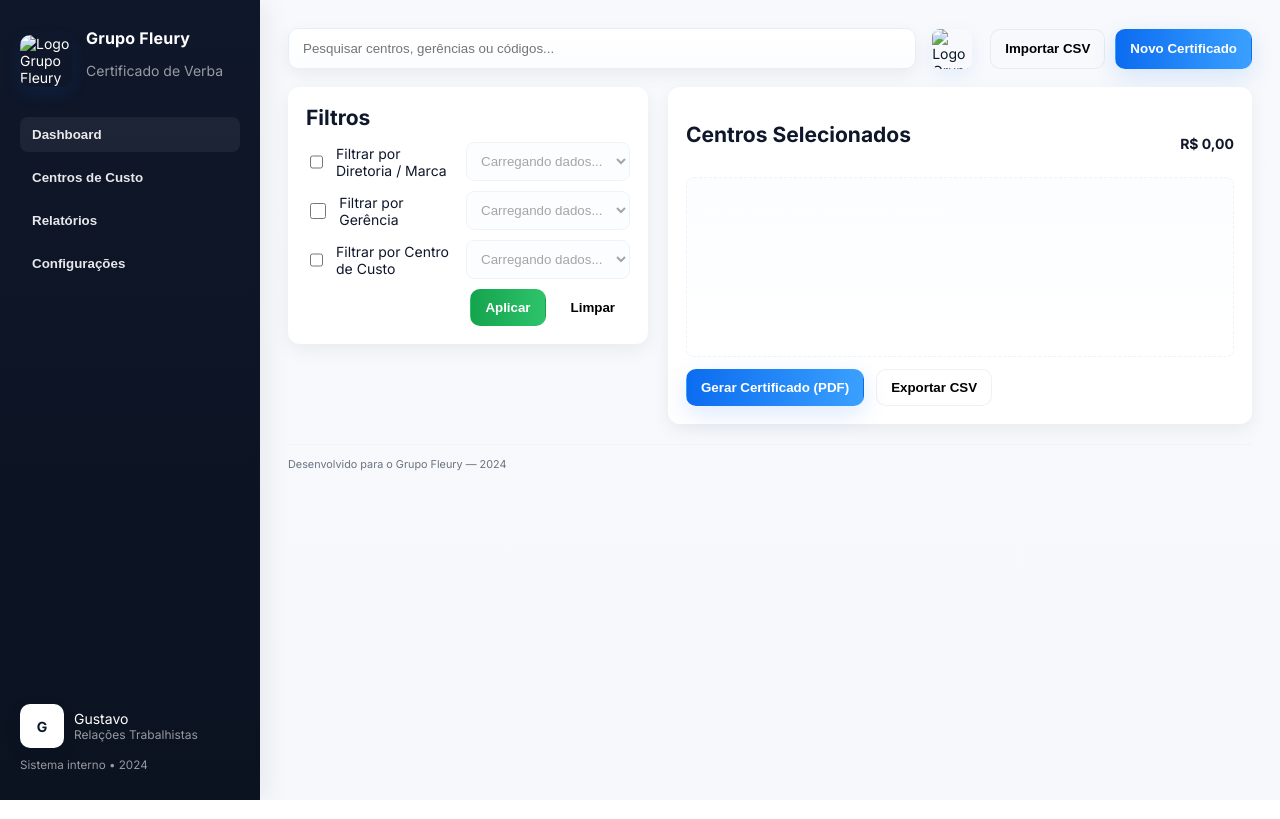
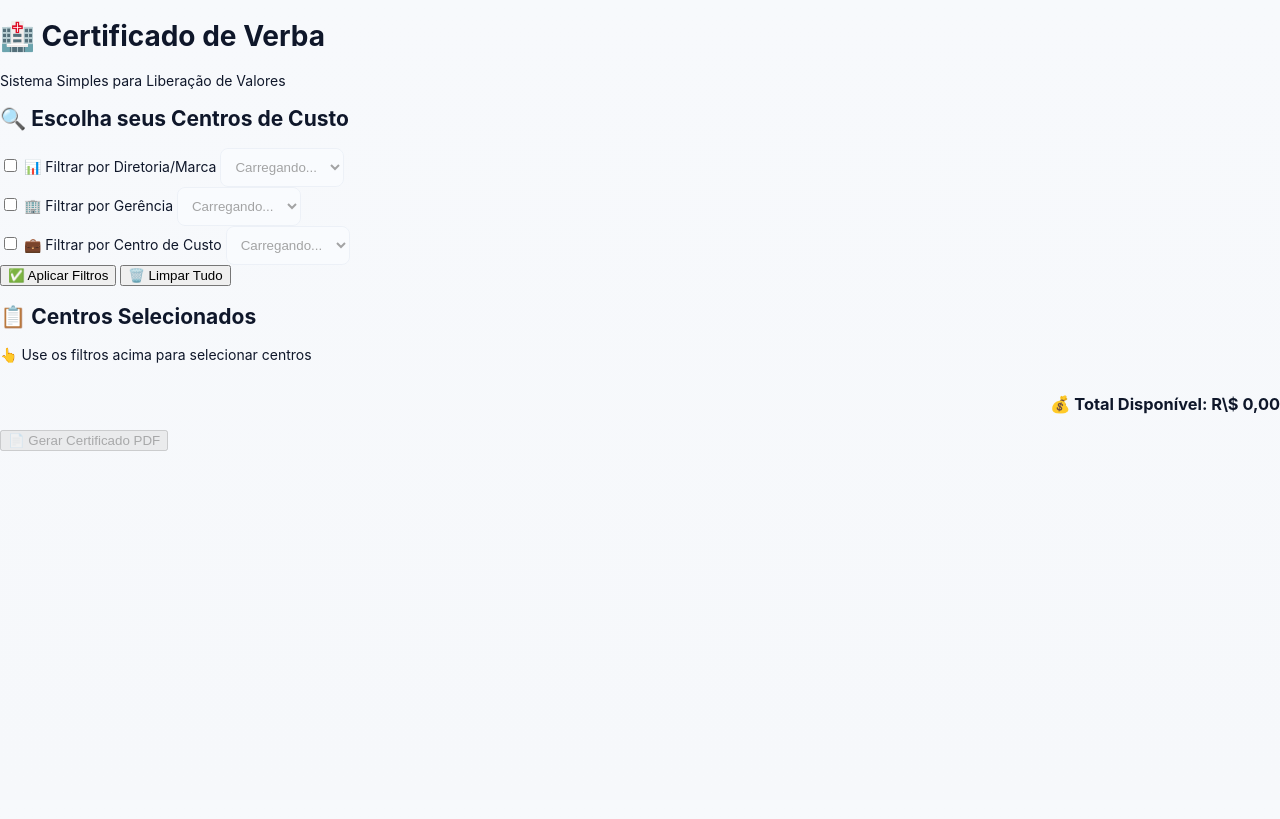
Before and after one commit to gamorimgf/certificado-verba-, a plain HTML site: page index.html in a window 1280 px wide. Drawn offline with nearby package versions, Linux system fonts and the light colour scheme; a script that the page names is missing.

Commit message:
Voltando versão inicial

```diff
--- a/index.html
+++ b/index.html
@@ -1,131 +1,79 @@
 <!DOCTYPE html>
 <html lang="pt-BR">
 <head>
-  <meta charset="UTF-8" />
-  <meta name="viewport" content="width=device-width, initial-scale=1.0"/>
-  <title>Certificado de Verba — Grupo Fleury</title>
-
-  <!-- Tipografia e ícones -->
-  <link href="https://fonts.googleapis.com/css2?family=Inter:wght@300;400;600;700;800&display=swap" rel="stylesheet">
-
-  <!-- Estilos principais -->
-  <link rel="stylesheet" href="style.css" />
+    <meta charset="UTF-8">
+    <meta name="viewport" content="width=device-width, initial-scale=1.0">
+    <title>🏥 Certificado de Verba - Grupo Fleury</title>
+    <link rel="stylesheet" href="style.css">
 </head>
 <body>
-  <div class="app">
-    <aside class="sidebar">
-      <div class="brand">
-        <!-- Adicione o arquivo de logo em assets/logo.png -->
-        <img src="assets/logo.png" alt="Logo Grupo Fleury" class="brand-logo" />
-        <div>
-          <h1>Grupo Fleury</h1>
-          <p class="muted">Certificado de Verba</p>
-        </div>
-      </div>
-
-      <nav class="nav">
-        <button class="nav-item active">Dashboard</button>
-        <button class="nav-item">Centros de Custo</button>
-        <button class="nav-item">Relatórios</button>
-        <button class="nav-item">Configurações</button>
-      </nav>
-
-      <div class="sidebar-footer">
-        <div class="manager">
-          <div class="avatar">G</div>
-          <div>
-            <div class="name">Gustavo</div>
-            <div class="muted small">Relações Trabalhistas</div>
-          </div>
-        </div>
-        <small class="muted">Sistema interno • 2024</small>
-      </div>
-    </aside>
-
-    <main class="main">
-      <header class="topbar">
-        <div class="search">
-          <input type="search" placeholder="Pesquisar centros, gerências ou códigos..." aria-label="Pesquisar"/>
-        </div>
-        <div class="top-actions">
-          <!-- Logo reduzida no topbar para reforçar marca em telas maiores -->
-          <img src="assets/logo.png" alt="Logo Grupo Fleury" class="topbar-logo" />
-          <button class="btn ghost">Importar CSV</button>
-          <button class="btn primary">Novo Certificado</button>
-        </div>
+    <div class="container">
+        <!-- CABEÇALHO BONITO -->
+        <header class="header">
+            <h1>🏥 Certificado de Verba</h1>
+            <p>Sistema Simples para Liberação de Valores</p>
         </header>
 
-      <section class="content">
-        <section class="card filters">
-          <h2>Filtros</h2>
+        <!-- ÁREA DOS FILTROS -->
+        <section class="filtros">
+            <h2>🔍 Escolha seus Centros de Custo</h2>
 
-          <div class="row">
-            <label class="checkbox">
-              <input type="checkbox" id="usarN2"/>
-              <span>Filtrar por Diretoria / Marca</span>
+            <div class="filtro-item">
+                <label>
+                    <input type="checkbox" id="usarN2">
+                    📊 Filtrar por Diretoria/Marca
                 </label>
                 <select id="listaN2" disabled>
-              <option>Carregando dados...</option>
+                    <option>Carregando...</option>
                 </select>
             </div>
 
-          <div class="row">
-            <label class="checkbox">
-              <input type="checkbox" id="usarN3"/>
-              <span>Filtrar por Gerência</span>
+            <div class="filtro-item">
+                <label>
+                    <input type="checkbox" id="usarN3">
+                    🏢 Filtrar por Gerência
                 </label>
                 <select id="listaN3" disabled>
-              <option>Carregando dados...</option>
+                    <option>Carregando...</option>
                 </select>
             </div>
 
-          <div class="row">
-            <label class="checkbox">
-              <input type="checkbox" id="usarCC"/>
-              <span>Filtrar por Centro de Custo</span>
+            <div class="filtro-item">
+                <label>
+                    <input type="checkbox" id="usarCC">
+                    💼 Filtrar por Centro de Custo
                 </label>
                 <select id="listaCC" disabled>
-              <option>Carregando dados...</option>
+                    <option>Carregando...</option>
                 </select>
             </div>
 
-          <div class="actions">
-            <button onclick="aplicarFiltros()" class="btn success">Aplicar</button>
-            <button onclick="limparTudo()" class="btn">Limpar</button>
+            <div class="botoes">
+                <button onclick="aplicarFiltros()" class="botao-verde">✅ Aplicar Filtros</button>
+                <button onclick="limparTudo()" class="botao-cinza">🗑️ Limpar Tudo</button>
             </div>
         </section>
 
-        <section class="card resultados">
-          <div class="result-header">
-            <h2>Centros Selecionados</h2>
-            <div class="total">
-              <span class="muted">Total Disponível</span>
-              <strong>R$ <span id="valorTotal">0,00</span></strong>
-            </div>
+        <!-- ÁREA DOS RESULTADOS -->
+        <section class="resultados">
+            <h2>📋 Centros Selecionados</h2>
+            <div id="listaCentros">
+                <p>👆 Use os filtros acima para selecionar centros</p>
             </div>
 
-          <div id="listaCentros" class="lista-centros">
-            <p class="muted">Use os filtros para selecionar centros</p>
+            <div class="total">
+                <h3>💰 Total Disponível: R\$ <span id="valorTotal">0,00</span></h3>
             </div>
 
-          <div class="result-actions">
-            <button onclick="gerarPDF()" id="botaoGerar" disabled class="btn primary">Gerar Certificado (PDF)</button>
-            <button class="btn ghost">Exportar CSV</button>
-          </div>
+            <button onclick="gerarPDF()" id="botaoGerar" disabled class="botao-azul">
+                📄 Gerar Certificado PDF
+            </button>
         </section>
-      </section>
-
-      <footer class="footer">
-        <small>Desenvolvido para o Grupo Fleury — 2024</small>
-      </footer>
-    </main>
     </div>
 
-  <!-- Bibliotecas -->
-  <script src="https://cdn.jsdelivr.net/npm/papaparse@5.4.1/papaparse.min.js"></script>
+    <!-- BIBLIOTECAS MÁGICAS -->
     <script src="https://cdnjs.cloudflare.com/ajax/libs/jspdf/2.5.1/jspdf.umd.min.js"></script>
-
-  <!-- Script da aplicação (mantido) -->
+    <script src="https://cdnjs.cloudflare.com/ajax/libs/Papa/5.3.0/papaparse.min.js"></script>
     <script src="script.js"></script>
 </body>
 </html>
```
Lines whose indentation alone changed are shown as unchanged.
